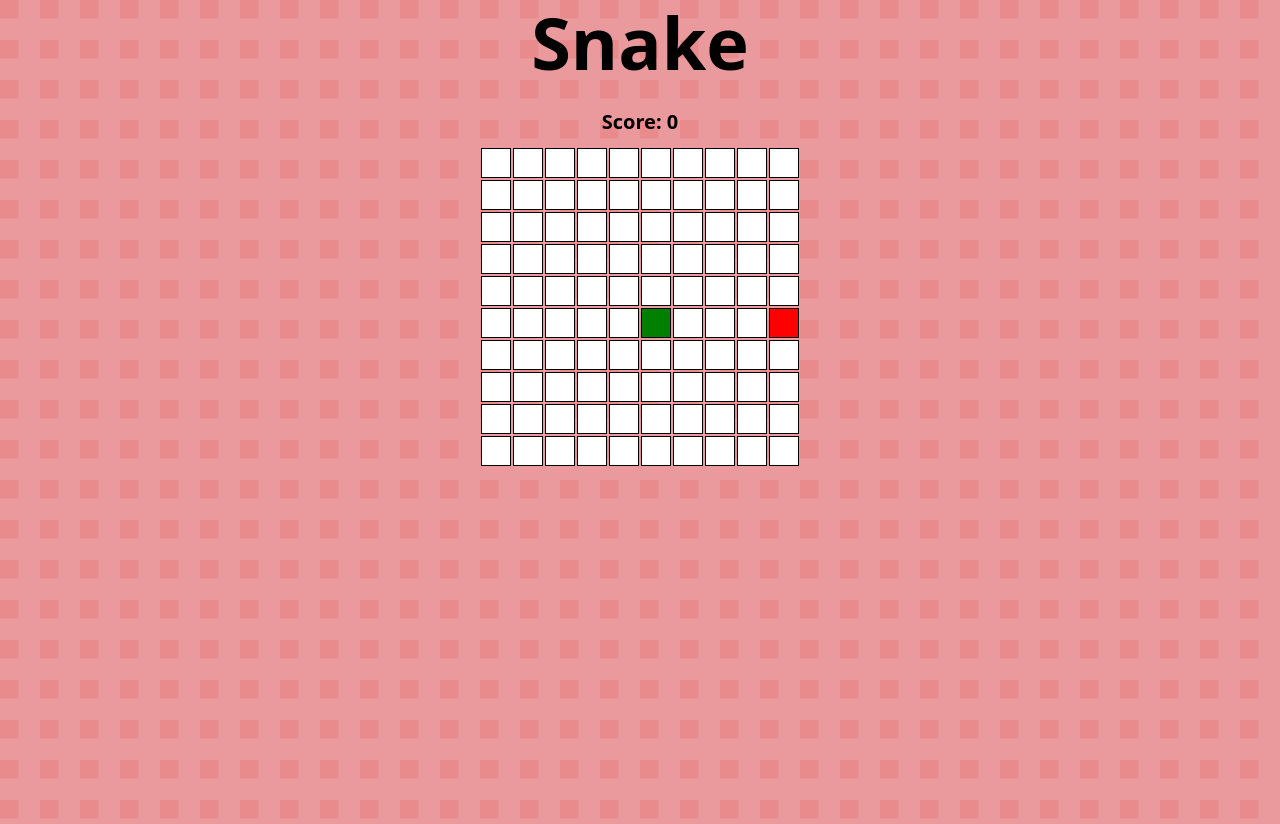
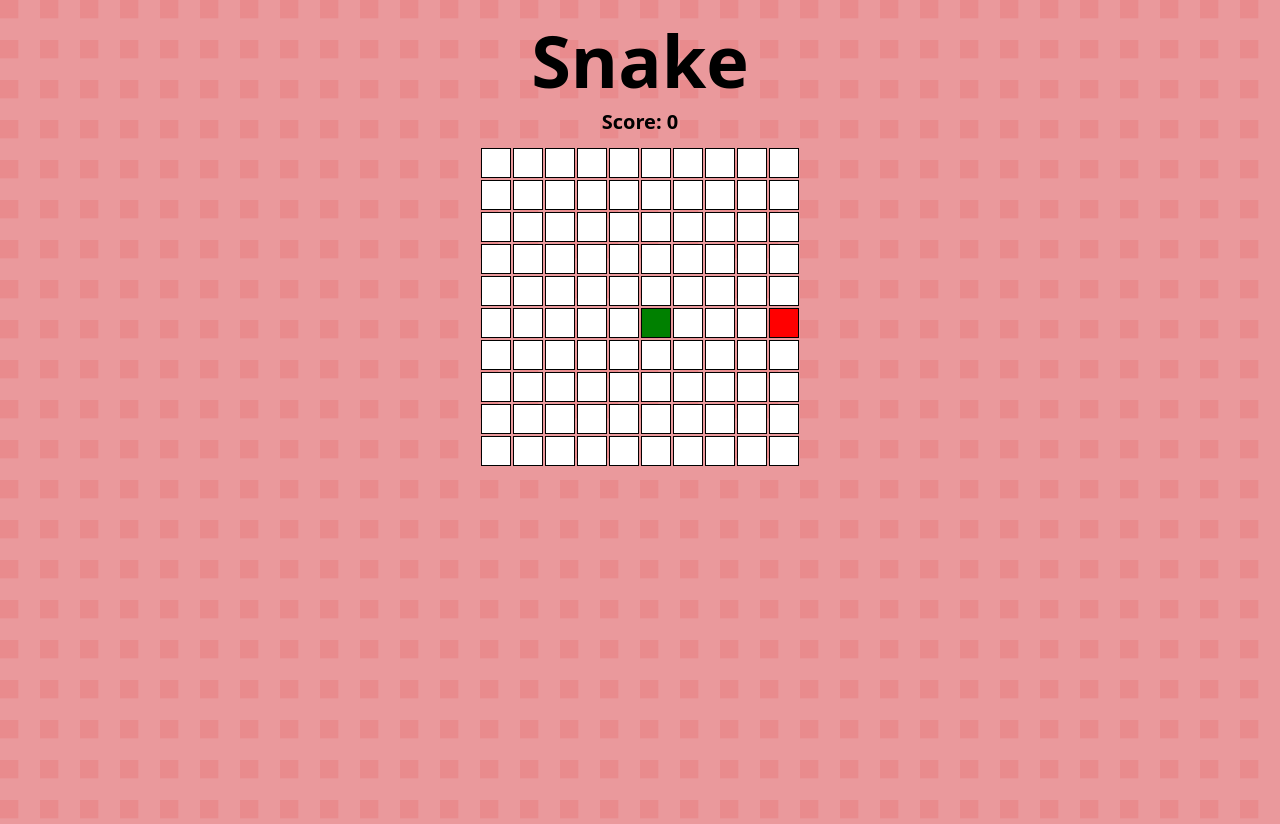
Before and after one commit to CamilaNanini/Snake-React, a React (Vite) app: page / in a window 1280 px wide. Built offline with nearby package versions, Linux system fonts and the light colour scheme.

Commit message:
quitando animaciones

```diff
--- a/package.json
+++ b/package.json
@@ -18,9 +18,7 @@
     "lucide-react": "^0.468.0",
     "react": "^18.3.1",
     "react-dom": "^18.3.1",
-    "tailwind-animations": "^0.0.1",
-    "tailwind-merge": "^2.5.5",
-    "tailwindcss-animate": "^1.0.7"
+    "tailwind-merge": "^2.5.5"
   },
   "devDependencies": {
     "@eslint/js": "^9.13.0",
--- a/src/App.tsx
+++ b/src/App.tsx
@@ -4,7 +4,7 @@ function App() {
   return (
     <div className="h-screen w-screen flex flex-col justify-start items-center mt-6">
       <div className="text-center">
-        <h1 className="text-7xl font-bold animate-bounce">Snake</h1>
+        <h1 className="text-7xl font-bold">Snake</h1>
           <SnakeGame/>
       </div>
     </div>
--- a/src/game/snake.tsx
+++ b/src/game/snake.tsx
@@ -131,7 +131,7 @@ useEffect(() => {
         </div>
       ) : youWin ? (
         <div>
-          <h2 className='m-3 text-xl font-black text-green-700 animate-pulse'>YOU WIN!!</h2>
+          <h2 className='m-3 text-xl font-black text-green-700'>YOU WIN!!</h2>
           <img src={happySnake} alt="Icono" className="w-[300px] h-[300px]" />
           <Button variant='default' className='mt-5 font-extrabold' onClick={restartGame}>Restart</Button>
         </div>
--- a/tailwind.config.js
+++ b/tailwind.config.js
@@ -15,5 +15,4 @@ export default {
   		colors: {}
   	}
   },
-  plugins: [require("tailwindcss-animate")],
 }
```
Also changed, not shown: 1 other file (tests, documents, lock files or other folders).
